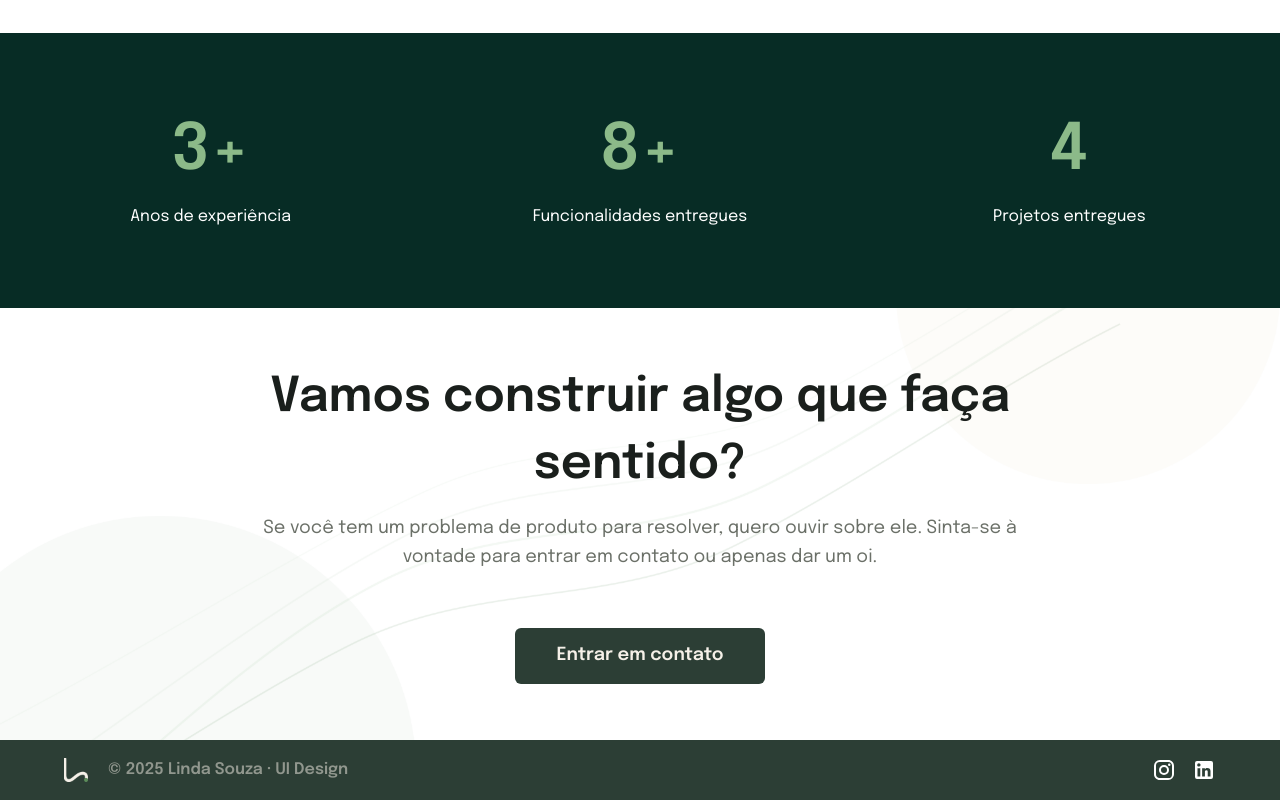
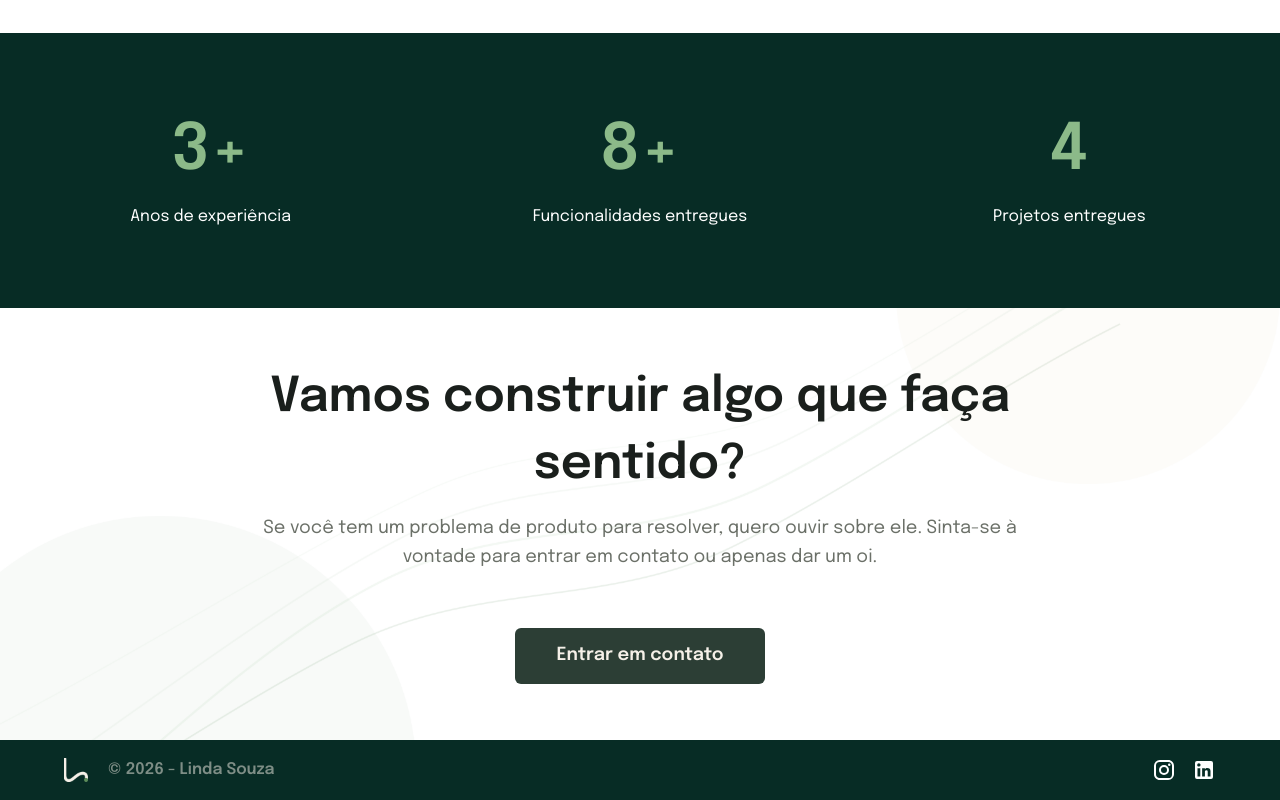
Before and after one commit to Agencia-Lumina-Digital/linda-hillary-port, a React (Vite) app: page / in a window 1280 px wide. Shown: the part 3806-4606 px from the top of the page. Built offline with nearby package versions, Linux system fonts and the light colour scheme.

Commit message:
ref: cor e texto em footer

```diff
--- a/src/components/organisms/Footer/Footer.tsx
+++ b/src/components/organisms/Footer/Footer.tsx
@@ -9,7 +9,7 @@ export const Footer = () => {
     <Box
       component="footer"
       sx={{
-        backgroundColor: tokens.colors.background.inverse, // Fundo verde escuro
+        backgroundColor: 'rgba(7, 44, 37, 1)', // Fundo verde escuro
         px: { xs: '16px', md: '64px' },
         py: { xs: '20px', md: '18px' },
         display: 'flex',
@@ -40,7 +40,7 @@ export const Footer = () => {
             lineHeight: 1, // Fix para alinhamento vertical
           }}
         >
-          © 2025 Linda Souza · UI Design
+          © 2026 - Linda Souza
         </Typography>
       </Stack>
 
```
